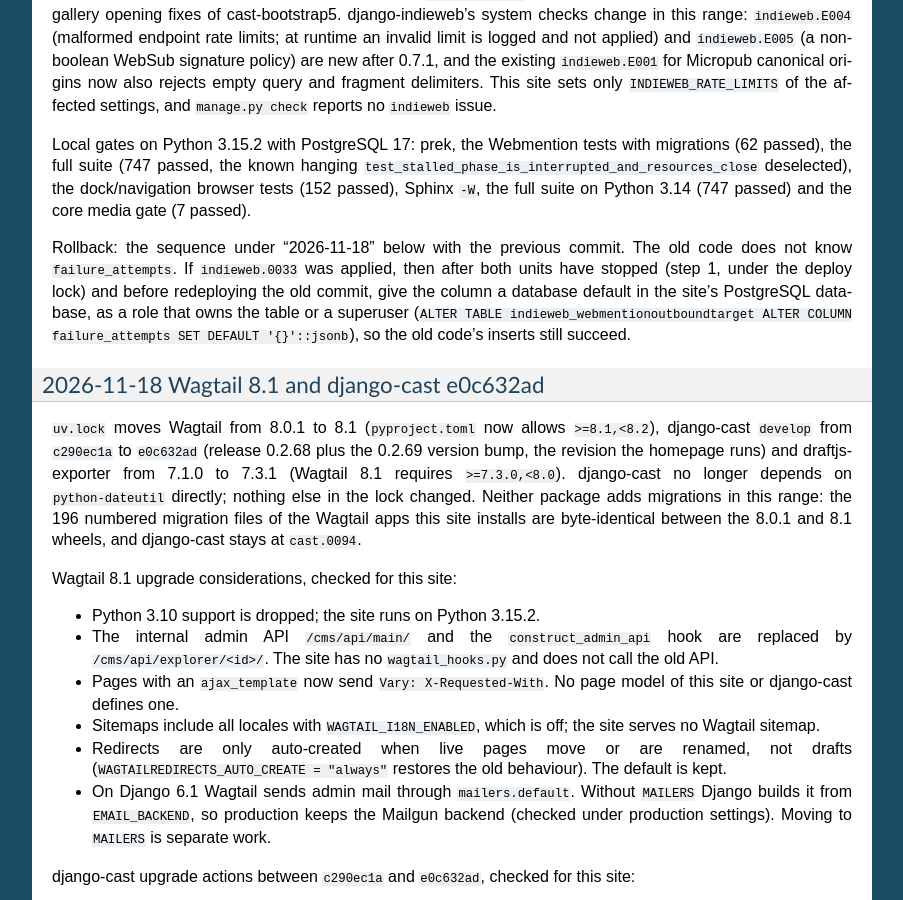
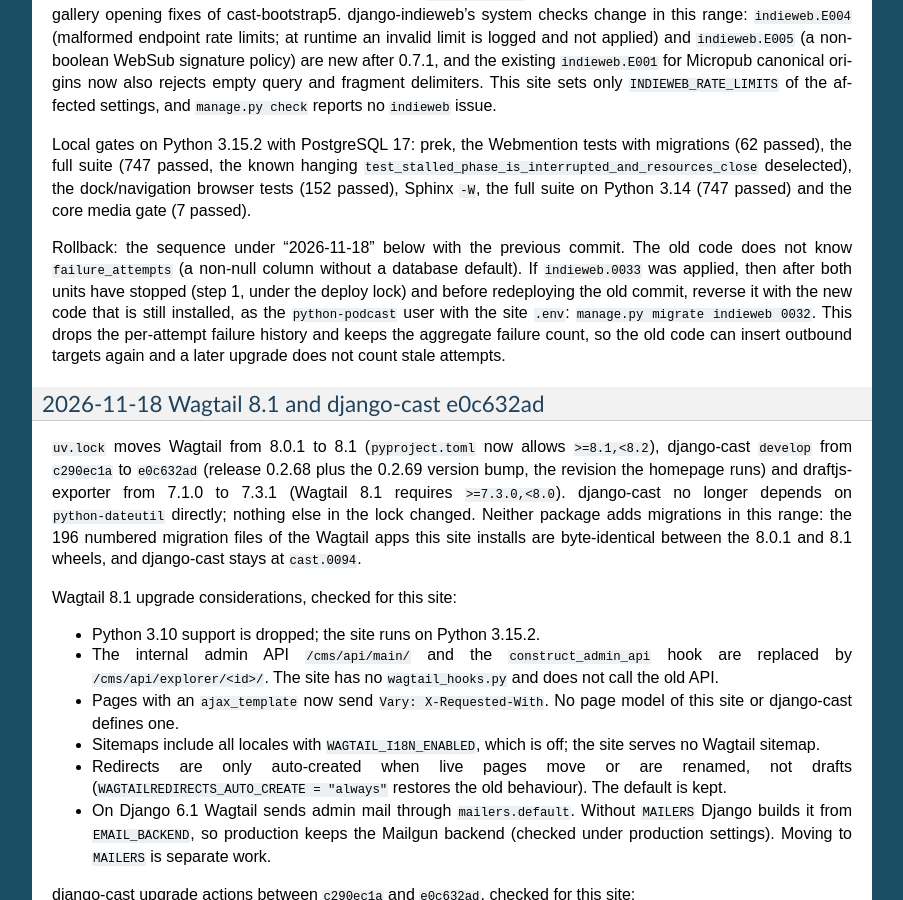
Before and after one commit to ephes/python-podcast, a Sphinx documentation site: the page built from docs/deploy.rst, in a window 1280 px wide and 900 px high, scrolled down 1695 px. Shown: the whole window, without its empty margins (198-1101 px from the left). Built offline with Sphinx 7.4.7, drawn with Linux system fonts in a browser that asks for light colours.

Commit message:
Reverse the new IndieWeb migration in the relock rollback

```diff
--- a/docs/deploy.rst
+++ b/docs/deploy.rst
@@ -108,13 +108,14 @@ dock/navigation browser tests (152 passed), Sphinx ``-W``, the full suite on
 Python 3.14 (747 passed) and the core media gate (7 passed).
 
 Rollback: the sequence under "2026-11-18" below with the previous commit.
-The old code does not know ``failure_attempts``. If ``indieweb.0033`` was
-applied, then after both units have stopped (step 1, under the deploy lock)
-and before redeploying the old commit, give the column a database default in
-the site's PostgreSQL database, as a role that owns the table or a superuser
-(``ALTER TABLE indieweb_webmentionoutboundtarget ALTER COLUMN
-failure_attempts SET DEFAULT '{}'::jsonb``), so the old code's inserts still
-succeed.
+The old code does not know ``failure_attempts`` (a non-null column without a
+database default). If ``indieweb.0033`` was applied, then after both units
+have stopped (step 1, under the deploy lock) and before redeploying the old
+commit, reverse it with the new code that is still installed, as the
+``python-podcast`` user with the site ``.env``: ``manage.py migrate indieweb
+0032``. This drops the per-attempt failure history and keeps the aggregate
+failure count, so the old code can insert outbound targets again and a later
+upgrade does not count stale attempts.
 
 2026-11-18 Wagtail 8.1 and django-cast e0c632ad
 ~~~~~~~~~~~~~~~~~~~~~~~~~~~~~~~~~~~~~~~~~~~~~~~
```
